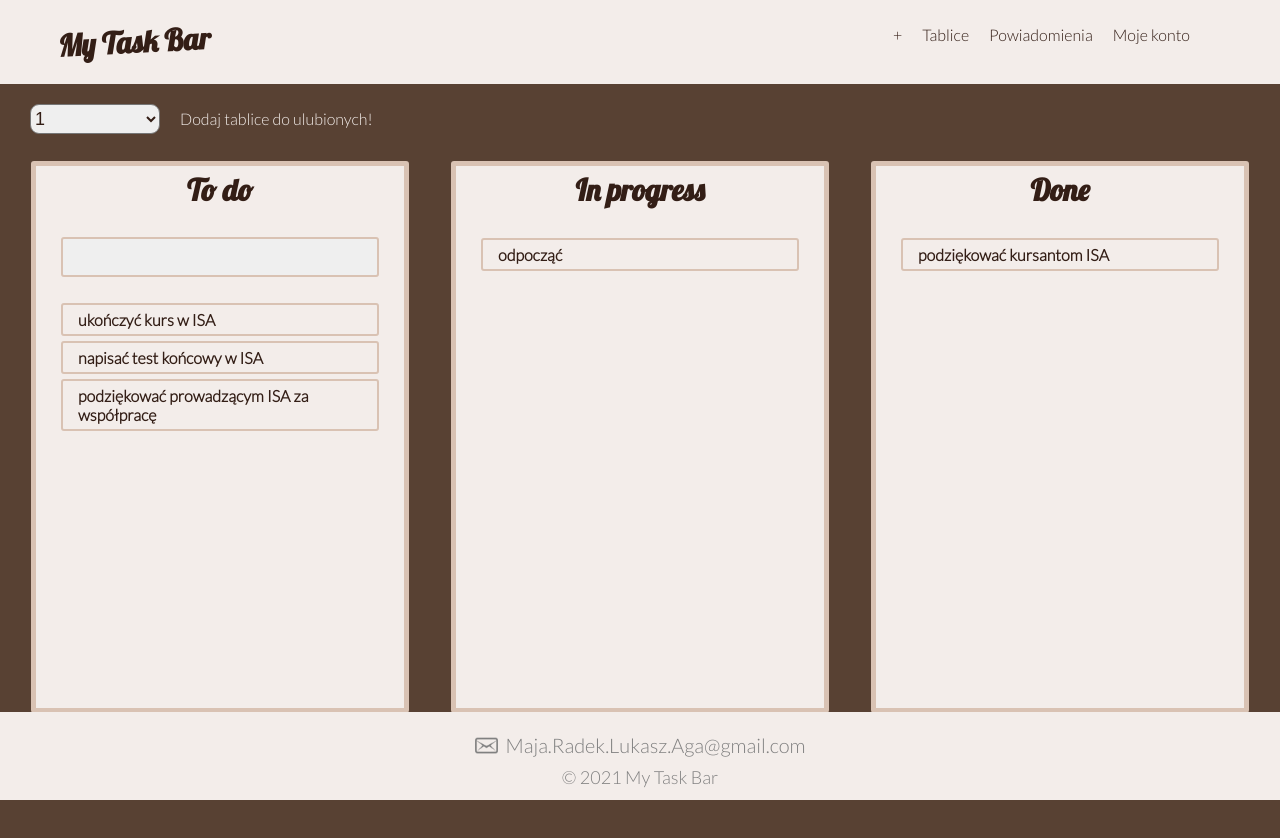
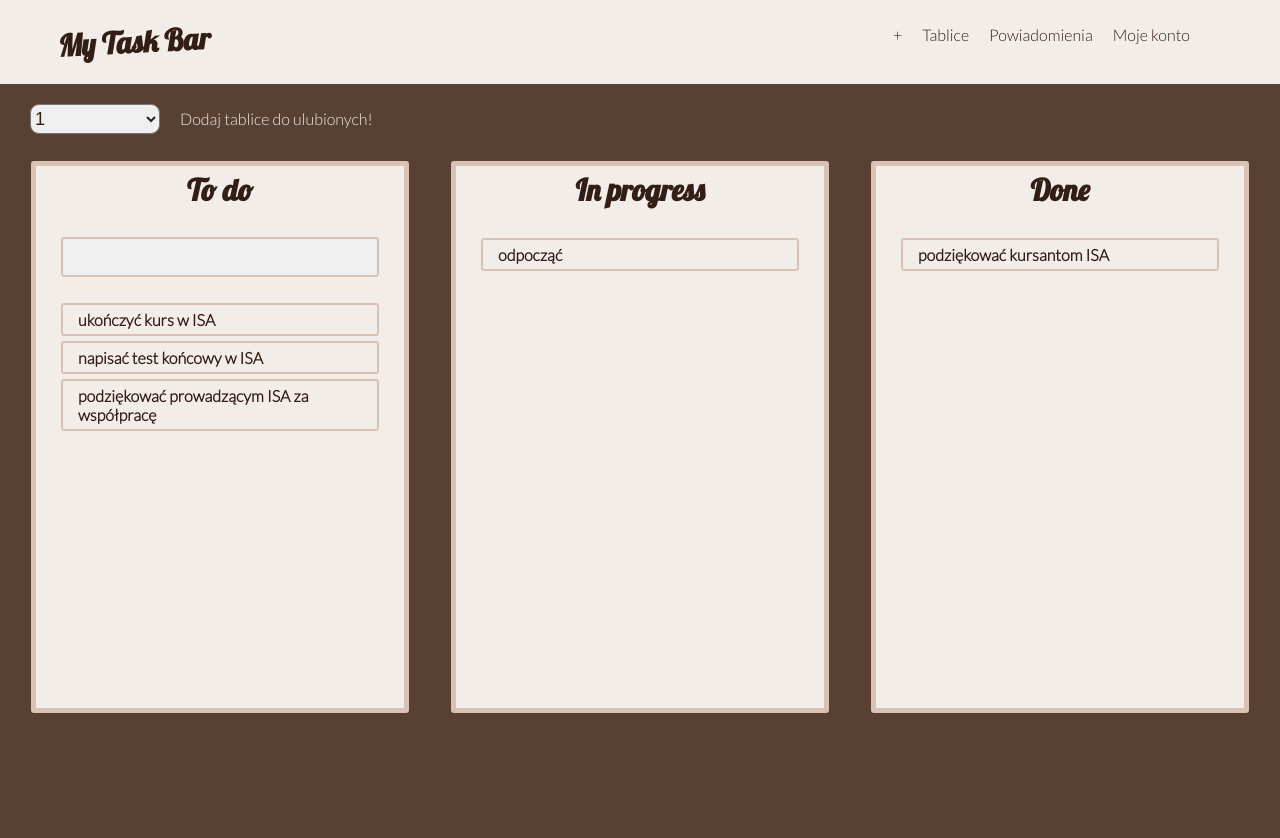
Before and after one commit to infoshareacademy/jfdzr2-nuclear-penguins, a React (Create React App) app: page /bartable in a window 1280 px wide. Built offline with nearby package versions, Linux system fonts and the light colour scheme.

Commit message:
footer removed from boards

```diff
--- a/src/App.js
+++ b/src/App.js
@@ -20,8 +20,13 @@ function App() {
           <Route exact path="/bartable/tableAdder" component={TableAdder} />
           <Route exact path="/footer" component={Footer} />
         </Switch>
+        <Switch>
+          <Route path="/bartable"></Route>
+          <Route>
+            <Footer />
+          </Route>
+        </Switch>
       </Router>
-      <Footer />
     </>
   );
 }
--- a/src/components/footer/Footer.css
+++ b/src/components/footer/Footer.css
@@ -47,14 +47,6 @@ span.authors {
   position: fixed;
   bottom: 1.5%;
   width: 100%;
-}
-
-.footer_space--nav {
-  background-color: #f3edea;
-  position: fixed;
-  bottom: 0;
-  width: 100%;
-  height: 88px;
 }
 
 @media (min-width: 320px) and (max-width: 480px) {
```
